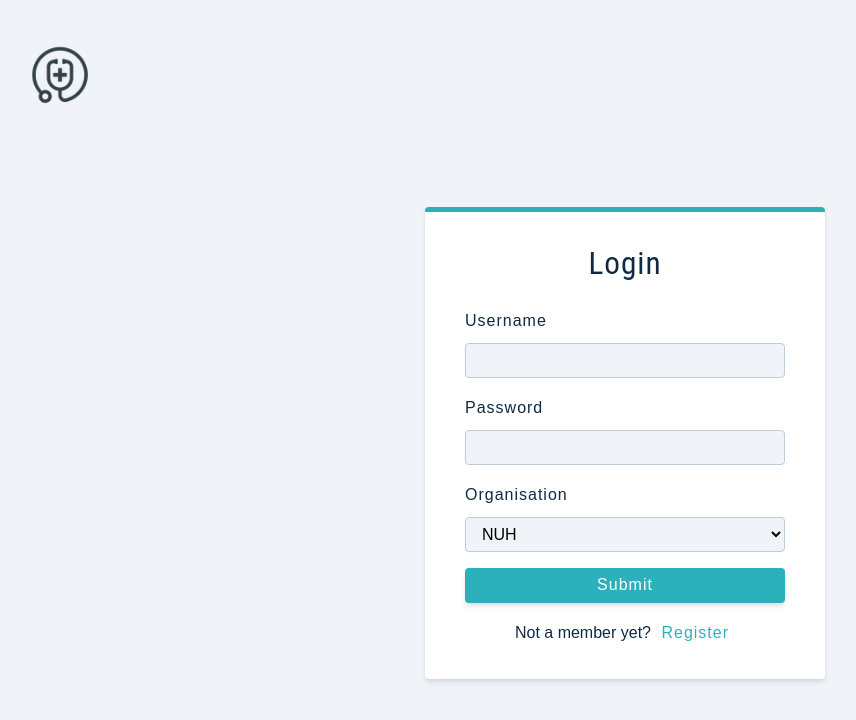
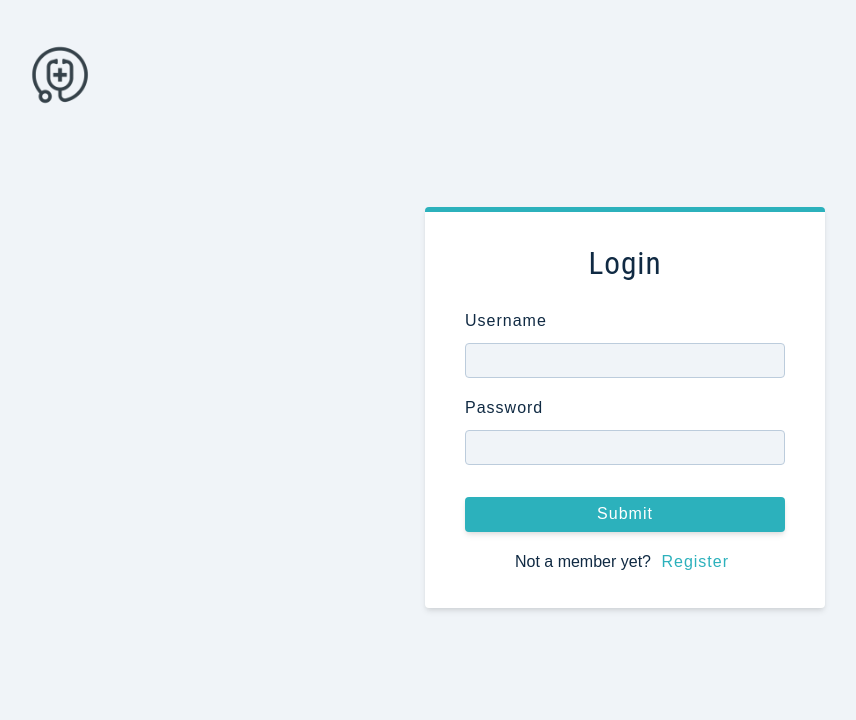
Before and after one commit to chloesyy/cloud-computing, a React (Create React App) app in the folder client/: page /login in a window 1280 px wide. Shown: the top 720 px of the page, without its empty margins (15-871 px from the left). Built offline with nearby package versions, Linux system fonts and the light colour scheme; what amazon-cognito-identity-js would draw is missing.

Commit message:
remove organisation dropdown for login

```diff
--- a/client/src/pages/Login.js
+++ b/client/src/pages/Login.js
@@ -128,6 +128,7 @@ export default function Login() {
                     handleChange={handleChange}
                 />
 
+                {!values.isLogin && (
                     <div>
                         <label className="form-label">Organisation</label>
                         <select
@@ -140,6 +141,7 @@ export default function Login() {
                             <option value="SGH">SGH</option>
                         </select>
                     </div>
+                )}
 
                 <button type="submit" className="btn btn-block">
                     Submit
```
Lines whose indentation alone changed are shown as unchanged.
